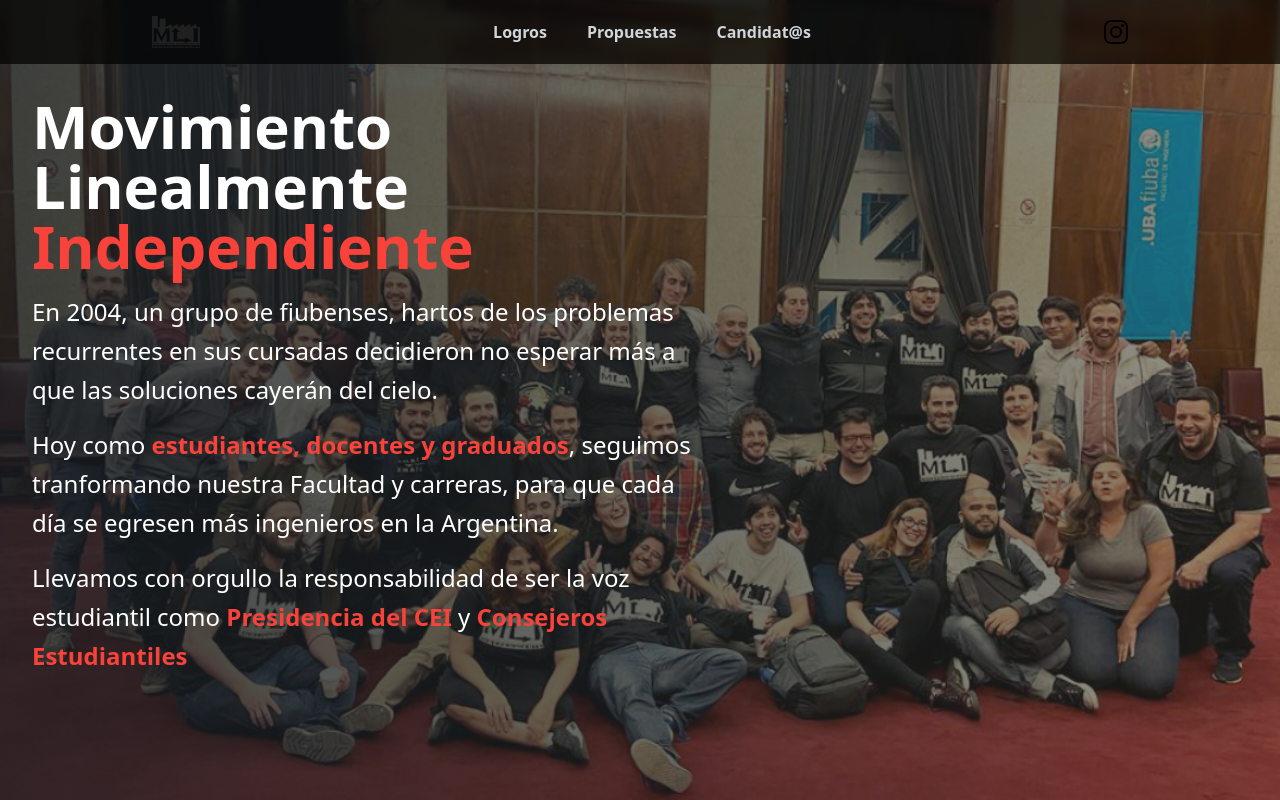
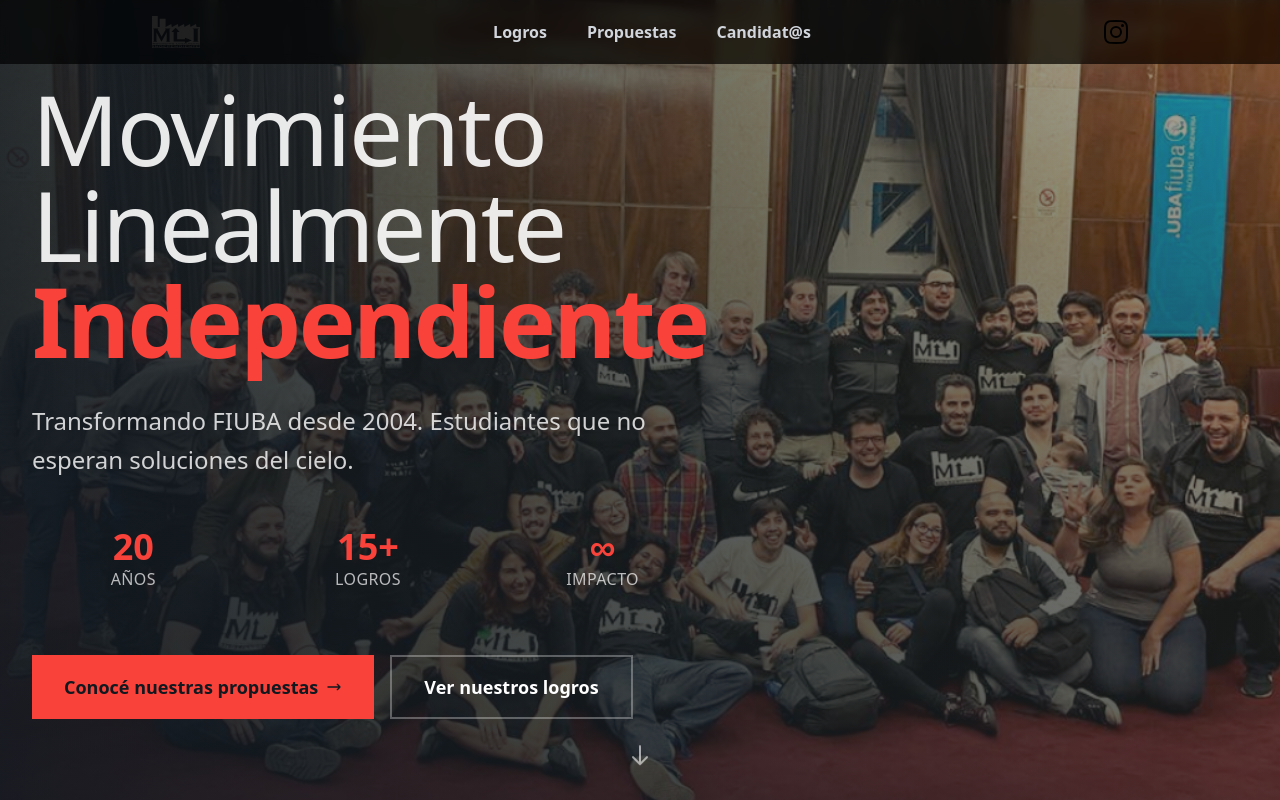
Before and after one commit to MiroslavSapunar/MLI-Page, a Next.js app: page / in a window 1280 px wide. Built offline with nearby package versions, Linux system fonts and the light colour scheme.

Commit message:
new landing page style

```diff
--- a/src/app/components/landing.tsx
+++ b/src/app/components/landing.tsx
@@ -1,55 +1,103 @@
 
+'use client'
+import { useState, useEffect } from 'react';
 import Image from "next/image";
+import Link from "next/link";
 import portada from '../../../public/Portada.png'
 
 export default function Landing() {
+    const [isVisible, setIsVisible] = useState(false);
+
+    useEffect(() => {
+        setIsVisible(true);
+    }, []);
+
     return (
-        <>
-            <div className="relative block sm:min-h-screen">
+        <div className="relative min-h-screen overflow-hidden">
+            {/* Background with parallax effect */}
+            <div className="absolute inset-0">
                 <Image
                     src={portada}
-                    alt="portada"
-                    quality={80}
+                    alt="FIUBA Campus"
+                    quality={90}
                     fill
                     priority
-                    className="object-cover object-center"
+                    className="object-cover object-center scale-105 transition-transform duration-1000"
                 />
-                <div
-                    className="
-                        absolute
-                        inset-0
-                        bg-primary/55
-                        md:bg-primary/25
-                        from-primary/75
-                        to-primary/25
-                        bg-gradient-to-r"
-                >
+                <div className="absolute inset-0 bg-gradient-to-r from-primary/90 via-primary/60 to-primary/30" />
+                <div className="absolute inset-0 bg-gradient-to-t from-primary/50 to-transparent" />
+            </div>
 
-                </div>
-                <div
-                    className="relative mx-auto max-w-screen-xl px-4 pt-24 pb-6 sm:px-6 lg:flex lg:items-center lg:px-8"
-                >
-                    <div className="max-w-xl md:max-w-2xl text-left">
-                        <h1 className="text-5xl font-extrabold  md:text-6xl">
-                            <strong className="block font-extrabold text-white"> Movimiento </strong>
-                            <strong className="block font-extrabold text-white"> Linealmente </strong>
-                            <strong className="block font-extrabold text-secundary"> Independiente </strong>
-                        </h1>
+            {/* Hero Content */}
+            <div className="relative min-h-screen flex items-center">
+                <div className="container mx-auto px-6 lg:px-8">
+                    <div className="max-w-4xl">
+                        {/* Main Title */}
+                        <div className={`transform transition-all duration-1000 ${isVisible ? 'translate-y-0 opacity-100' : 'translate-y-8 opacity-0'}`}>
+                            <h1 className="text-6xl md:text-8xl font-light tracking-tight leading-none">
+                                <span className="block text-white/90 font-extralight">Movimiento</span>
+                                <span className="block text-white/90 font-extralight">Linealmente</span>
+                                <span className="block text-secundary font-bold">Independiente</span>
+                            </h1>
+                        </div>
 
-                        <p className="mt-4 text-white text-xl/relaxed md:text-2xl/relaxed  font-roboto ">
-                            En 2004, un grupo de fiubenses, hartos de los problemas recurrentes en sus cursadas decidieron no esperar más a que las soluciones cayerán del cielo.
-                        </p>
-                        <p className="mt-4 text-white text-xl/relaxed md:text-2xl/relaxed font-roboto">
-                            Hoy como <span className="font-bold text-secundary"> estudiantes, docentes y graduados</span>, seguimos tranformando nuestra Facultad y carreras, para que cada día se egresen más ingenieros en la Argentina.
+                        {/* Subtitle */}
+                        <div className={`transform transition-all duration-1000 delay-300 ${isVisible ? 'translate-y-0 opacity-100' : 'translate-y-8 opacity-0'}`}>
+                            <p className="mt-8 text-xl md:text-2xl text-white/80 font-light max-w-2xl leading-relaxed">
+                                Transformando FIUBA desde 2004. Estudiantes que no esperan soluciones del cielo.
+                            </p>
+                        </div>
 
-                        </p>
-                        <p className="mt-4 text-white text-xl/relaxed md:text-2xl/relaxed font-roboto">
-                            Llevamos con orgullo la responsabilidad de ser la voz estudiantil como<span className="font-bold text-secundary"> Presidencia del CEI</span> y <span className="font-bold text-secundary">Consejeros Estudiantiles
-                            </span>
-                        </p>
+                        {/* Stats */}
+                        <div className={`transform transition-all duration-1000 delay-500 ${isVisible ? 'translate-y-0 opacity-100' : 'translate-y-8 opacity-0'}`}>
+                            <div className="mt-12 grid grid-cols-2 md:grid-cols-3 gap-8 max-w-2xl">
+                                <div className="text-center">
+                                    <div className="text-3xl md:text-4xl font-bold text-secundary">20</div>
+                                    <div className="text-sm md:text-base text-white/70 uppercase tracking-wide">Años</div>
+                                </div>
+                                <div className="text-center">
+                                    <div className="text-3xl md:text-4xl font-bold text-secundary">15+</div>
+                                    <div className="text-sm md:text-base text-white/70 uppercase tracking-wide">Logros</div>
+                                </div>
+                                <div className="text-center col-span-2 md:col-span-1">
+                                    <div className="text-3xl md:text-4xl font-bold text-secundary">∞</div>
+                                    <div className="text-sm md:text-base text-white/70 uppercase tracking-wide">Impacto</div>
+                                </div>
+                            </div>
+                        </div>
+
+                        {/* CTA Buttons */}
+                        <div className={`transform transition-all duration-1000 delay-700 ${isVisible ? 'translate-y-0 opacity-100' : 'translate-y-8 opacity-0'}`}>
+                            <div className="mt-16 flex flex-col sm:flex-row gap-4">
+                                <Link
+                                    href="/elecciones-2024"
+                                    className="group inline-flex items-center px-8 py-4 bg-secundary text-primary font-semibold text-lg rounded-none transition-all duration-300 hover:bg-white hover:scale-105 hover:shadow-lg"
+                                >
+                                    Conocé nuestras propuestas
+                                    <svg className="ml-2 w-4 h-4 transition-transform group-hover:translate-x-1" fill="none" stroke="currentColor" viewBox="0 0 24 24">
+                                        <path strokeLinecap="round" strokeLinejoin="round" strokeWidth={2} d="M17 8l4 4m0 0l-4 4m4-4H3" />
+                                    </svg>
+                                </Link>
+                                <Link
+                                    href="/elecciones-2024#logros"
+                                    className="group inline-flex items-center px-8 py-4 border-2 border-white/30 text-white font-semibold text-lg rounded-none transition-all duration-300 hover:border-white hover:bg-white/10 hover:scale-105"
+                                >
+                                    Ver nuestros logros
+                                </Link>
+                            </div>
+                        </div>
                     </div>
                 </div>
             </div>
-        </>
+
+            {/* Scroll indicator */}
+            <div className="absolute bottom-8 left-1/2 transform -translate-x-1/2">
+                <div className="animate-bounce">
+                    <svg className="w-6 h-6 text-white/60" fill="none" stroke="currentColor" viewBox="0 0 24 24">
+                        <path strokeLinecap="round" strokeLinejoin="round" strokeWidth={2} d="M19 14l-7 7m0 0l-7-7m7 7V3" />
+                    </svg>
+                </div>
+            </div>
+        </div>
     )
 }
```
